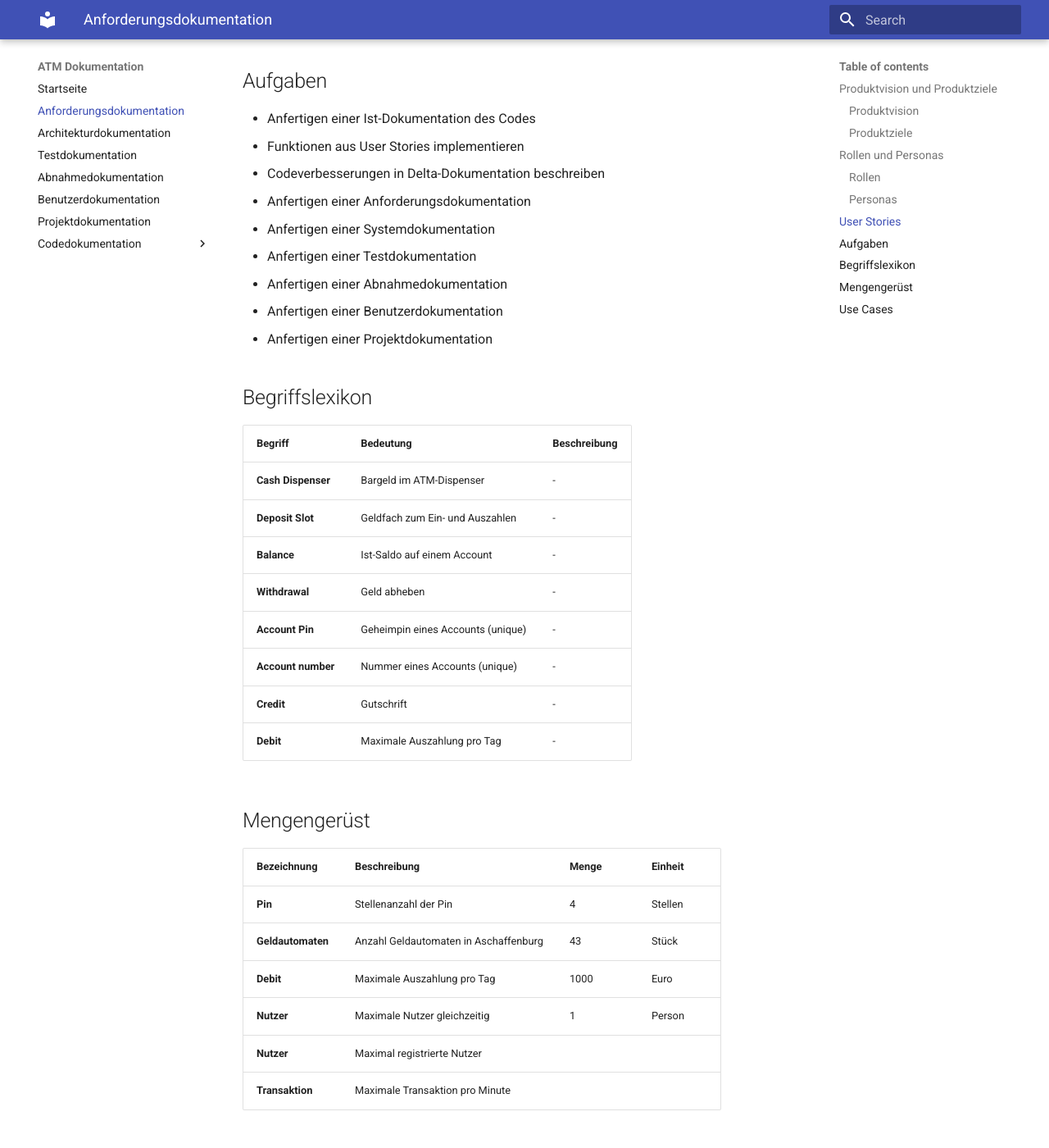
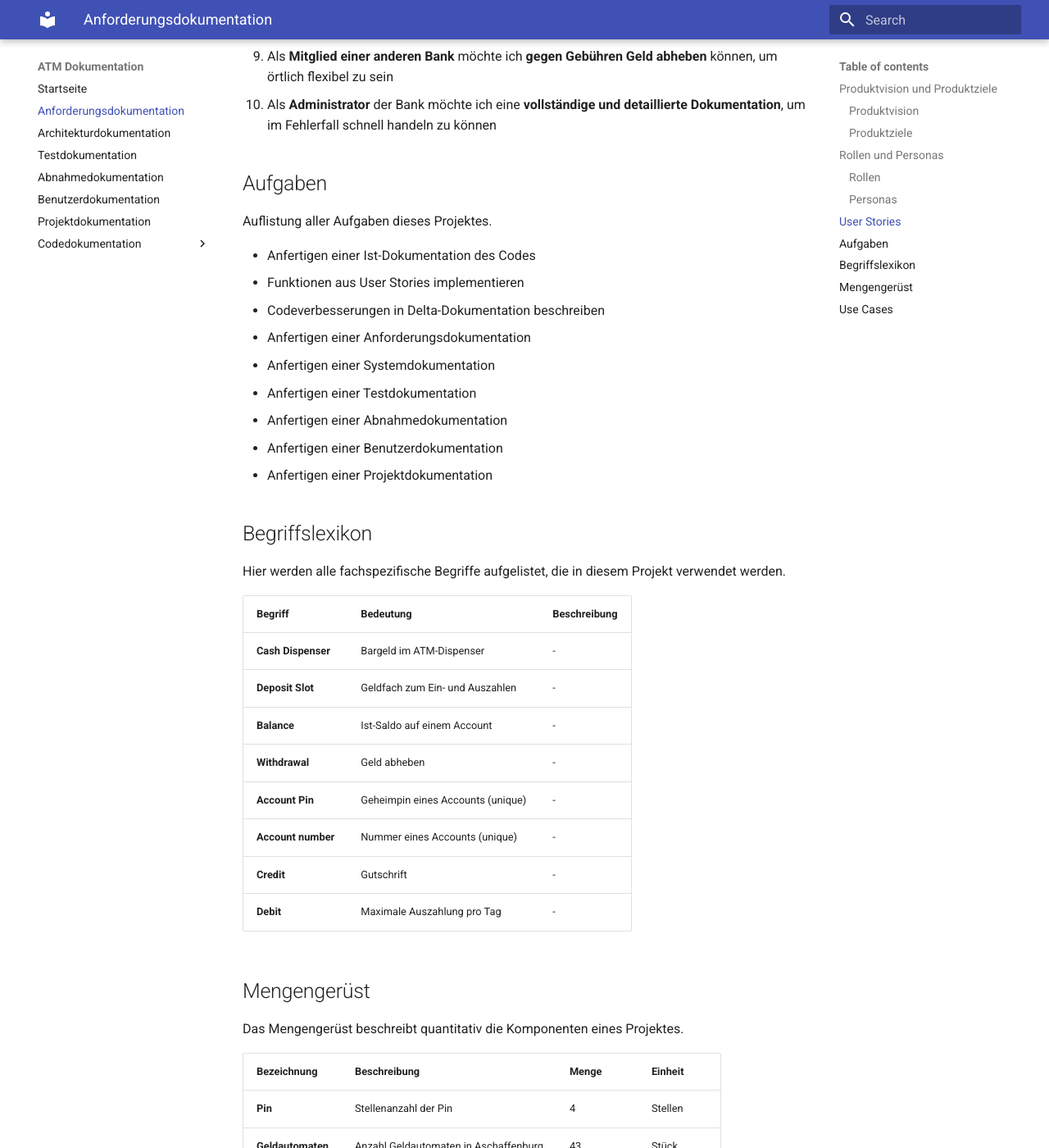
Before and after one commit to Halfpipe-SD/ATM, an MkDocs documentation site: the page built from docs/docs/requirements-docs.md, in a window 1280 px wide and 1400 px high, scrolled down 5020 px. Shown: the whole window at 82% size. Built offline with MkDocs 1.6.1 and Material for MkDocs 9.7.7, drawn with Linux system fonts in a browser that asks for light colours; some of the changed text lies outside the part shown.

Commit message:
#1 Feedback vom letzten weekly

```diff
--- a/docs/docs/requirements-docs.md
+++ b/docs/docs/requirements-docs.md
@@ -12,9 +12,12 @@ Um dem Bankunternehmen nun die Verwendung des Systems zu ermöglichen, muss das
 
 Die Aufgabe unseres Teams ist es den bereits vorhandenen Code so zu überarbeiten, dass dieser voll funktionsfähig ist und eine sichere Laufzeit gewährleistet werden kann. Zur Entwicklung der Software ist eine vollständig deutsche Dokumentation vorgesehen mit **Anforderungs**-, **Architektur**-, **Test**-, **Abnahme**-, **Benutzer**-, **Projekt**-, und **Codedokumentation**.
 
+
 ## Rollen und Personas
 
 ### Rollen
+
+Hier werden die Rollen beschrieben, denen ein Benutzer angehören kann.
 
 | Rollen        | Beschreibung                                                                                |
 | ------------- | ------------------------------------------------------------------------------------------- |
@@ -83,6 +89,8 @@ Die Aufgabe unseres Teams ist es den bereits vorhandenen Code so zu überarbeite
 
 ## User Stories
 
+User Stories sind Wünsche an eine Software, die aus Sicht des Endbenutzers verfasst wurden.
+
 > Als **[Rolle]** möchte ich **[Ziel/Wunsch]**, um **[Nutzen]**
 
   1. Als **Benutzer** möchte ich **verschiedene Geldbeträge eingeben**, um diese abzuheben
@@ -98,6 +106,8 @@ Die Aufgabe unseres Teams ist es den bereits vorhandenen Code so zu überarbeite
 
 ## Aufgaben
 
+Auflistung aller Aufgaben dieses Projektes.
+
 - Anfertigen einer Ist-Dokumentation des Codes
 - Funktionen aus User Stories implementieren
 - Codeverbesserungen in Delta-Dokumentation beschreiben
@@ -109,6 +119,8 @@ Die Aufgabe unseres Teams ist es den bereits vorhandenen Code so zu überarbeite
 - Anfertigen einer Projektdokumentation
 
 ## Begriffslexikon
+
+Hier werden alle fachspezifische Begriffe aufgelistet, die in diesem Projekt verwendet werden.
 
 | **Begriff**        | **Bedeutung**                     | **Beschreibung** |
 | ------------------ | --------------------------------- | ---------------- |
@@ -123,6 +135,8 @@ Die Aufgabe unseres Teams ist es den bereits vorhandenen Code so zu überarbeite
 
 ## Mengengerüst
 
+Das Mengengerüst beschreibt quantitativ die Komponenten eines Projektes.
+
 | **Bezeichnung**   | **Beschreibung**                      | **Menge** | **Einheit** |
 | ----------------- | ------------------------------------- | --------- | ----------- |
 | **Pin**           | Stellenanzahl der Pin                 | 4         | Stellen     |
@@ -134,4 +148,6 @@ Die Aufgabe unseres Teams ist es den bereits vorhandenen Code so zu überarbeite
 
 ## Use Cases
 
+In diesem Anwendungsfalldiagramm wird das nach außen sichtbare Verhalten des Systems aus Sicht der Nutzer beschrieben.
+
 ![df](images/usecase.png)
```
Also changed, not shown: other parts of docs/docs/requirements-docs.md (+3 -0 lines).
